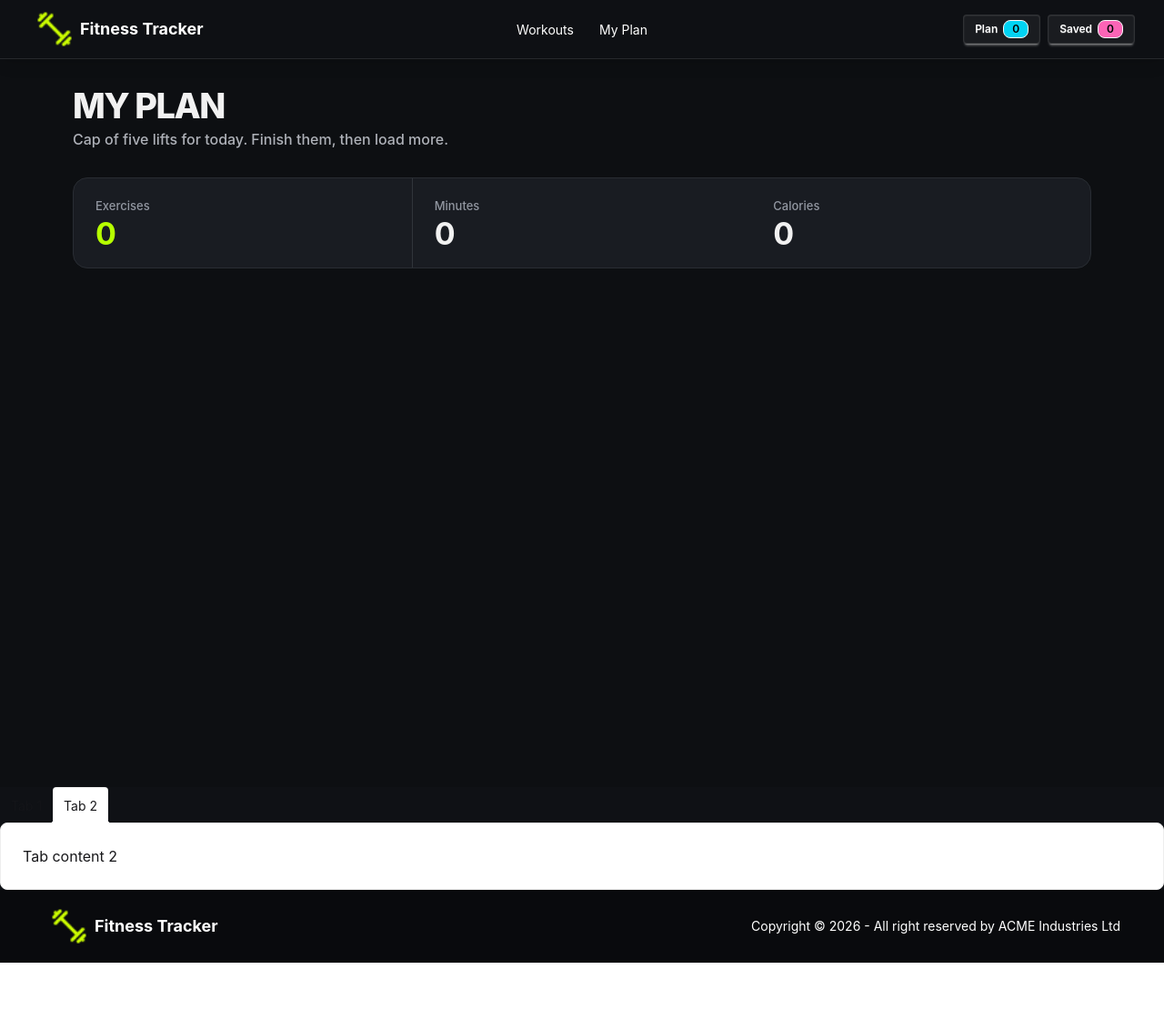
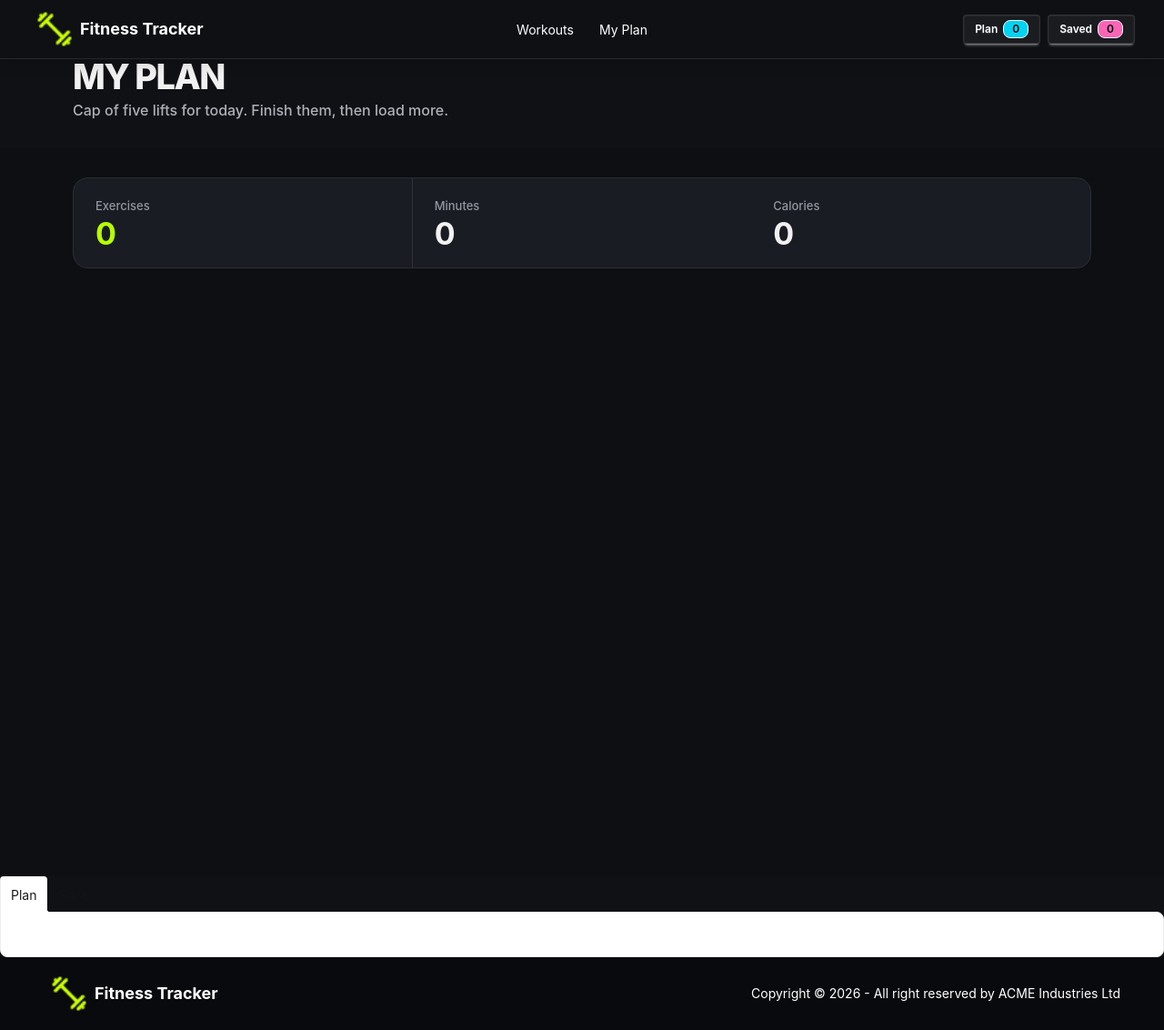
Before and after one commit to maruf-naem/BurnTrack-App, a Next.js app: page /my-plan in a window 1280 px wide. Shown: the whole page at 91% size. Before the commit the page ends 1058 px from the top, so only its background shows below. Built offline with nearby package versions, Linux system fonts and the light colour scheme.

Commit message:
I am started working on tabs

```diff
--- a/src/Components/NavBar.tsx
+++ b/src/Components/NavBar.tsx
@@ -96,20 +96,24 @@ const NavBar = () => {
           {/* Right */}
           <div className="navbar-end gap-2">
             {/* Plan */}
+            <Link href="/my-plan">
               <button className="btn btn-sm border-white/10 bg-white/5 text-white transition-all duration-200 hover:border-cyan-400/30 hover:bg-cyan-400/10 hover:text-cyan-400">
                 Plan
                 <span className="badge badge-sm bg-cyan-400 text-black">
                   {plan.length}
                 </span>
               </button>
+            </Link>
 
             {/* Saved */}
+            <Link href="/my-plan">
               <button className="btn btn-sm border-white/10 bg-white/5 text-white transition-all duration-200 hover:border-pink-400/30 hover:bg-pink-400/10 hover:text-pink-400">
                 Saved
                 <span className="badge badge-sm bg-pink-400 text-black">
                   {save.length}
                 </span>
               </button>
+            </Link>
           </div>
         </div>
       </div>
--- a/src/Components/PlanPageComponents/Counters.tsx
+++ b/src/Components/PlanPageComponents/MyPlan.tsx
@@ -9,16 +9,6 @@ export default function MyPlan() {
   return (
     <section className="min-h-screen bg-[#0d0f12] px-4 py-6 sm:px-6 sm:py-8 lg:px-8">
       <div className="mx-auto w-full max-w-[1120px]">
-        <div className="mb-6 sm:mb-7 lg:mb-8">
-          <h1 className="text-[30px] font-extrabold uppercase leading-none tracking-[-1px] text-[#f1f1f1] sm:text-[34px] lg:text-[38px] lg:tracking-[-1.5px]">
-            My Plan
-          </h1>
-
-          <p className="mt-2 text-[14px] font-medium leading-5 text-[#aeb1b8] sm:text-[15px] lg:text-[16px]">
-            Cap of five lifts for today. Finish them, then load more.
-          </p>
-        </div>
-
         <div className="overflow-hidden rounded-[14px] border border-[#292d33] bg-[#191c22] sm:rounded-[16px]">
           <div className="grid grid-cols-1 sm:grid-cols-3">
             <div className="border-b border-[#30343a] px-5 py-4 sm:border-b-0 sm:border-r sm:px-6 sm:py-5">
--- /dev/null
+++ b/src/Components/PlanPageComponents/MySave.tsx
@@ -0,0 +1,47 @@
+"use client";
+
+import { SaveContext } from "@/Context/PlanPageContext/SaveCountContext";
+import { useContext } from "react";
+
+export default function MySave() {
+  const { exercises, min, calories } = useContext(SaveContext);
+
+  return (
+    <section className="min-h-screen bg-[#0d0f12] px-4 py-6 sm:px-6 sm:py-8 lg:px-8">
+      <div className="mx-auto w-full max-w-[1120px]">
+
+        <div className="overflow-hidden rounded-[14px] border border-[#292d33] bg-[#191c22] sm:rounded-[16px]">
+          <div className="grid grid-cols-1 sm:grid-cols-3">
+            <div className="border-b border-[#30343a] px-5 py-4 sm:border-b-0 sm:border-r sm:px-6 sm:py-5">
+              <p className="text-[12px] font-medium leading-5 text-[#9297a1] sm:text-[13px]">
+                Exercises
+              </p>
+
+              <p className="mt-1 text-[30px] font-bold leading-none text-[#b6ff00] sm:text-[32px] lg:text-[34px]">
+                {exercises}
+              </p>
+            </div>
+            <div className="px-5 py-4 sm:px-6 sm:py-5">
+              <p className="text-[12px] font-medium leading-5 text-[#9297a1] sm:text-[13px]">
+                Minutes
+              </p>
+
+              <p className="mt-1 text-[30px] font-bold leading-none text-[#f1f1f1] sm:text-[32px] lg:text-[34px]">
+                {min}
+              </p>
+            </div>
+            <div className="px-5 py-4 sm:px-6 sm:py-5">
+              <p className="text-[12px] font-medium leading-5 text-[#9297a1] sm:text-[13px]">
+                Calories
+              </p>
+
+              <p className="mt-1 text-[30px] font-bold leading-none text-[#f1f1f1] sm:text-[32px] lg:text-[34px]">
+                {calories}
+              </p>
+            </div>
+          </div>
+        </div>
+      </div>
+    </section>
+  );
+}
--- /dev/null
+++ b/src/Components/PlanPageComponents/PlanHeroText.tsx
@@ -0,0 +1,19 @@
+import React from "react";
+
+const PlanHeroText = () => {
+  return (
+    <div className="mx-auto w-full max-w-[1120px]">
+      <div className="mb-6 sm:mb-7 lg:mb-8">
+        <h1 className="text-[30px] font-extrabold uppercase leading-none tracking-[-1px] text-[#f1f1f1] sm:text-[34px] lg:text-[38px] lg:tracking-[-1.5px]">
+          My Plan
+        </h1>
+
+        <p className="mt-2 text-[14px] font-medium leading-5 text-[#aeb1b8] sm:text-[15px] lg:text-[16px]">
+          Cap of five lifts for today. Finish them, then load more.
+        </p>
+      </div>
+    </div>
+  );
+};
+
+export default PlanHeroText;
--- /dev/null
+++ b/src/Components/PlanPageComponents/Tabs.tsx
@@ -0,0 +1,47 @@
+"use client";
+
+import { WorkOutContext } from "@/Context/WorkOutContext";
+import { useContext } from "react";
+import PlanTab from "./TabsComponents/PlanTab";
+import SaveTab from "./TabsComponents/SaveTab";
+
+const Tabs = ({ setActiveTab }) => {
+  const { plan, save } = useContext(WorkOutContext);
+  const handlePlanTab = (value: string) => {
+    setActiveTab(value);
+  };
+  return (
+    <div className="tabs tabs-lift">
+      <input
+        type="radio"
+        name="my_tabs_3"
+        className="tab"
+        aria-label="Plan"
+        defaultChecked
+        value="plan"
+        onClick={() => handlePlanTab("plan")}
+      />
+      <div className="tab-content bg-base-100 border-base-300 p-6">
+        {plan.map((item, ind) => {
+          return <PlanTab key={ind}/>
+        })}
+      </div>
+
+      <input
+        type="radio"
+        name="my_tabs_3"
+        className="tab"
+        aria-label="Save"
+        value="save"
+        onClick={() => handlePlanTab("save")}
+      />
+      <div className="tab-content bg-base-100 border-base-300 p-6">
+        {save.map((item, ind) => {
+           return <SaveTab key={ind} />;
+        })}
+      </div>
+    </div>
+  );
+};
+
+export default Tabs;
--- /dev/null
+++ b/src/Components/PlanPageComponents/TabsComponents/PlanTab.tsx
@@ -0,0 +1,11 @@
+import React from 'react';
+
+const PlanTab = () => {
+    return (
+        <div>
+            Plan Card
+        </div>
+    );
+};
+
+export default PlanTab;
--- /dev/null
+++ b/src/Components/PlanPageComponents/TabsComponents/SaveTab.tsx
@@ -0,0 +1,11 @@
+import React from 'react';
+
+const SaveTab = () => {
+    return (
+        <div>
+            Save tab cmo
+        </div>
+    );
+};
+
+export default SaveTab;
--- /dev/null
+++ b/src/Context/PlanPageContext/SaveCountContext.tsx
@@ -0,0 +1,41 @@
+"use client";
+
+import { createContext, ReactNode, useContext } from "react";
+import { WorkOutContext } from "../WorkOutContext";
+
+interface SaveContextType {
+  exercises: number;
+  min: number;
+  calories: number;
+};
+
+export const SaveContext = createContext<SaveContextType>({
+  exercises: 0,
+  min: 0,
+  calories: 0,
+});
+
+
+const SaveCountProvider = ({ children }: { children: ReactNode }) => {
+  const { save } = useContext(WorkOutContext);
+
+  const exercises = save.length;
+  const min = save.reduce((total, item) => {
+    return total + item.duration;
+  }, 0);
+  const calories = save.reduce((total, item) => {
+    return total + item.caloriesBurned;
+  }, 0);
+
+  const SaveState = {
+    exercises,
+    min,
+    calories,
+  };
+
+  return (
+    <SaveContext.Provider value={SaveState}>{children}</SaveContext.Provider>
+  );
+};
+
+export default SaveCountProvider;
--- a/src/app/layout.tsx
+++ b/src/app/layout.tsx
@@ -6,6 +6,7 @@ import Footer from "@/Components/Footer";
 import WorkOutProvider from "@/Context/WorkOutContext";
 import { ToastContainer } from "react-toastify";
 import PlanCountProvider from "@/Context/PlanPageContext/PlanCountContext";
+import SaveCountProvider from "@/Context/PlanPageContext/SaveCountContext";
 
 const geistSans = Geist({
   variable: "--font-geist-sans",
@@ -32,10 +33,12 @@ export default function RootLayout({ children }: LayoutProps<"/">) {
       <body className="min-h-full flex flex-col bg-[#0F1115]">
         <WorkOutProvider>
           <PlanCountProvider>
-            <ToastContainer />
-            <NavBar />
-            <div>{children}</div>
-            <Footer />
+            <SaveCountProvider>
+              <ToastContainer />
+              <NavBar />
+              <div>{children}</div>
+              <Footer />
+            </SaveCountProvider>
           </PlanCountProvider>
         </WorkOutProvider>
       </body>
--- a/src/app/my-plan/page.tsx
+++ b/src/app/my-plan/page.tsx
@@ -1,25 +1,19 @@
 "use client";
+import MyPlan from "@/Components/PlanPageComponents/MyPlan";
+import MySave from "@/Components/PlanPageComponents/MySave";
+import PlanHeroText from "@/Components/PlanPageComponents/PlanHeroText";
+import Tabs from "@/Components/PlanPageComponents/Tabs";
 
-import MyPlan from "@/Components/PlanPageComponents/Counters";
 
+import { useState } from "react";
 const MyPlanPage = () => {
 
+  const [activeTab, setActiveTab] = useState('plan');
   return (
     <div>
-        <MyPlan />
-      <div className="tabs tabs-lift">
-        <input type="radio" name="my_tabs_3" className="tab" aria-label="Tab 1"
-        />
-        <div className="tab-content bg-base-100 border-base-300 p-6">
-          Tab content 1
-        </div>
-
-        <input type="radio" name="my_tabs_3" className="tab" aria-label="Tab 2" defaultChecked
-        />
-        <div className="tab-content bg-base-100 border-base-300 p-6">
-          Tab content 2
-        </div>
-      </div>
+      <PlanHeroText />
+      {activeTab === 'plan' ? <MyPlan/> : <MySave />}
+      <Tabs setActiveTab={setActiveTab} />
     </div>
   );
 };
```
Lines whose indentation alone changed are shown as unchanged.
